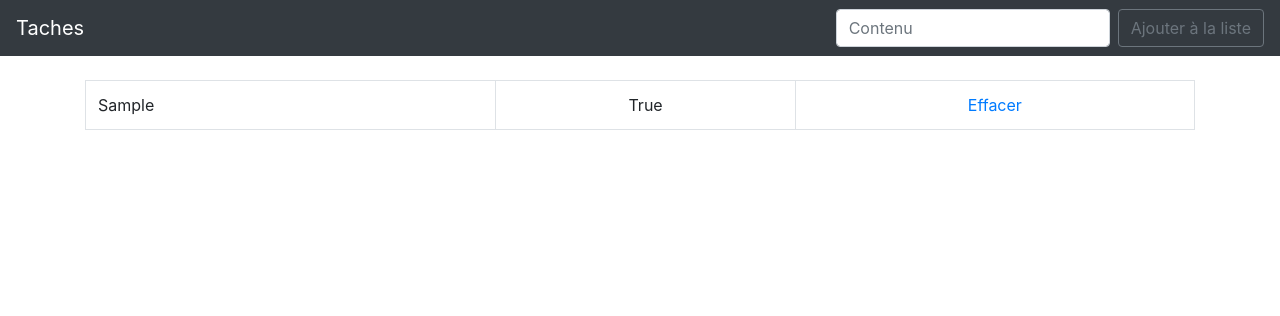
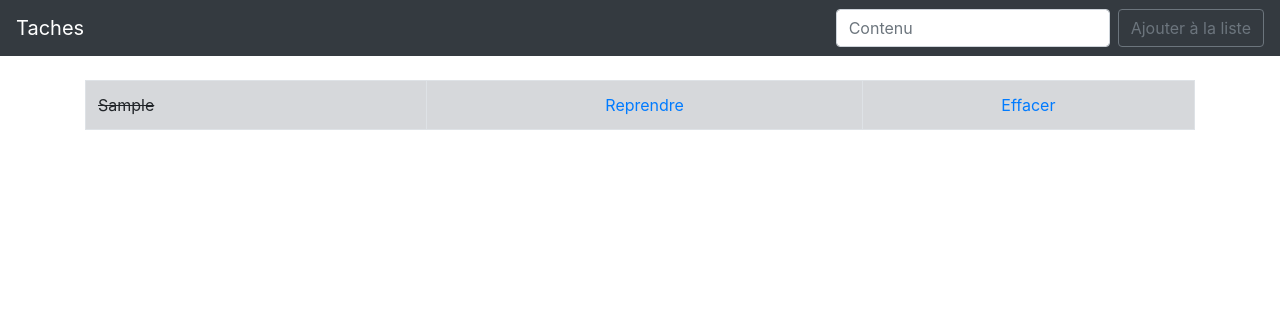
Before and after one commit to exaluc/taches, a Django app: page / in a window 1280 px wide. Shown: the top 316 px of the page. Run offline with Django 3.2, Linux system fonts and the light colour scheme; tables that the repository leaves empty hold one stand-in row (values such as "Sample post"); some libraries are stand-ins or nearby versions.

Commit message:
:octocat: reprise ou suppression

```diff
--- a/liste_taches/templates/accueil.html
+++ b/liste_taches/templates/accueil.html
@@ -16,11 +16,19 @@
 {% if all_items %}
             <table class="table table-bordered">
         {% for things in all_items %}
-                <tr>
-                    <td>{{ things.item }}</td>
-                    <td><center>{{ things.completed }}</center></td>
+                {% if things.completed %}
+                <tr class="table-secondary">
+                    <td class="striker">{{ things.item }}</td>
+                    <td><center><a href="{% url 'reprendre' things.id %}">Reprendre</a></center></td>
                     <td><center><a href="{% url 'effacer' things.id %}">Effacer</a></center></td>
                 </tr>
+                {% else %}
+                <tr>
+                        <td>{{ things.item }}</td>
+                        <td><center><a href="{% url 'fini' things.id %}">Fini</a></center></td>
+                        <td><center><a href="{% url 'effacer' things.id %}">Effacer</a></center></td>
+                </tr>
+                {% endif %}
         {% endfor %}
             </table>
 {% endif %}
--- a/liste_taches/templates/base.html
+++ b/liste_taches/templates/base.html
@@ -1,3 +1,4 @@
+{% load static %}
 <!doctype html>
 <html lang="en">
   <head>
@@ -7,6 +8,8 @@
 
     <!-- Bootstrap CSS -->
     <link rel="stylesheet" href="https://stackpath.bootstrapcdn.com/bootstrap/4.1.1/css/bootstrap.min.css" integrity="sha384-WskhaSGFgHYWDcbwN70/dfYBj47jz9qbsMId/iRN3ewGhXQFZCSftd1LZCfmhktB" crossorigin="anonymous">
+    <!-- Taches CSS -->
+    <link rel="stylesheet" href="{% static 'css/taches.css' %}">
 
     <title>Hello, world!</title>
   </head>
--- a/liste_taches/url.py
+++ b/liste_taches/url.py
@@ -4,4 +4,6 @@ from . import views
 urlpatterns = [
     path('', views.accueil, name="accueil"),
     path('effacer/<liste_id>', views.effacer, name="effacer"),
+    path('reprendre/<liste_id>', views.reprendre, name="reprendre"),
+    path('fini/<liste_id>', views.fini, name="fini"),
 ]
--- a/liste_taches/views.py
+++ b/liste_taches/views.py
@@ -22,3 +22,15 @@ def effacer(request, liste_id):
     item.delete()
     messages.success(request, ('Contenu effacé!'))
     return redirect('accueil')
+
+def reprendre(request, liste_id):
+    item = Liste.objects.get(pk=liste_id)
+    item.completed = False
+    item.save()
+    return redirect('accueil')
+
+def fini(request, liste_id):
+    item = Liste.objects.get(pk=liste_id)
+    item.completed = True
+    item.save()
+    return redirect('accueil')
--- /dev/null
+++ b/static/css/taches.css
@@ -0,0 +1,3 @@
+.striker {
+    text-decoration: line-through;
+}
--- a/taches/settings.py
+++ b/taches/settings.py
@@ -119,3 +119,6 @@ USE_TZ = True
 # https://docs.djangoproject.com/en/2.0/howto/static-files/
 
 STATIC_URL = '/static/'
+STATICFILES_DIRS = [
+    os.path.join(BASE_DIR, "static"),
+]
```
